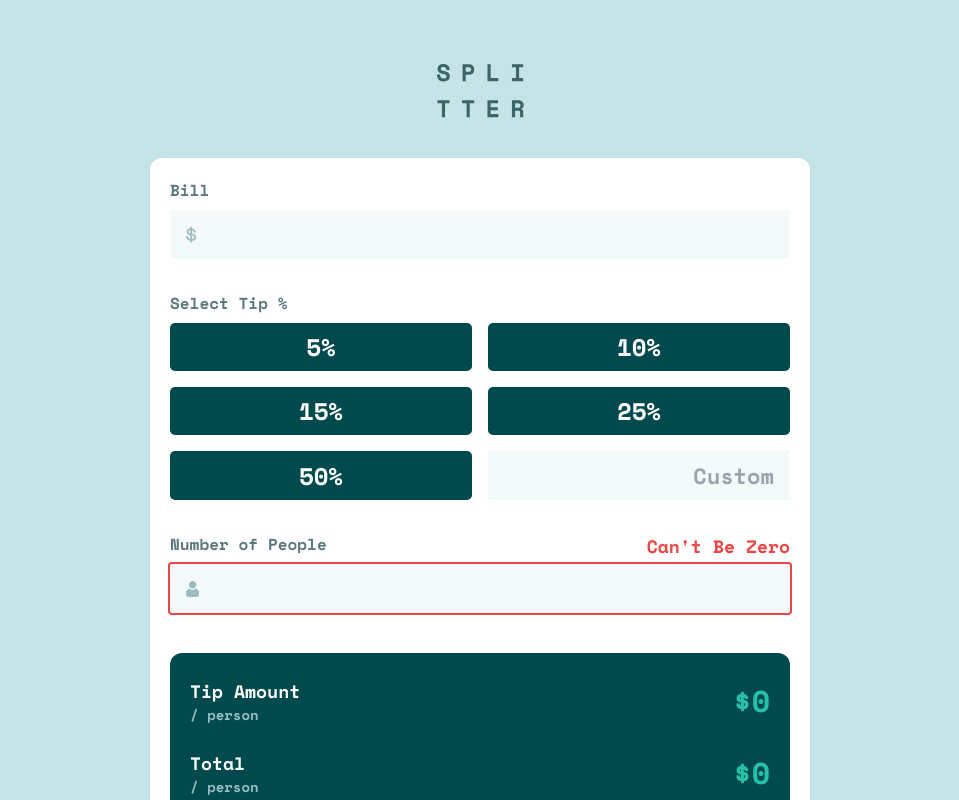
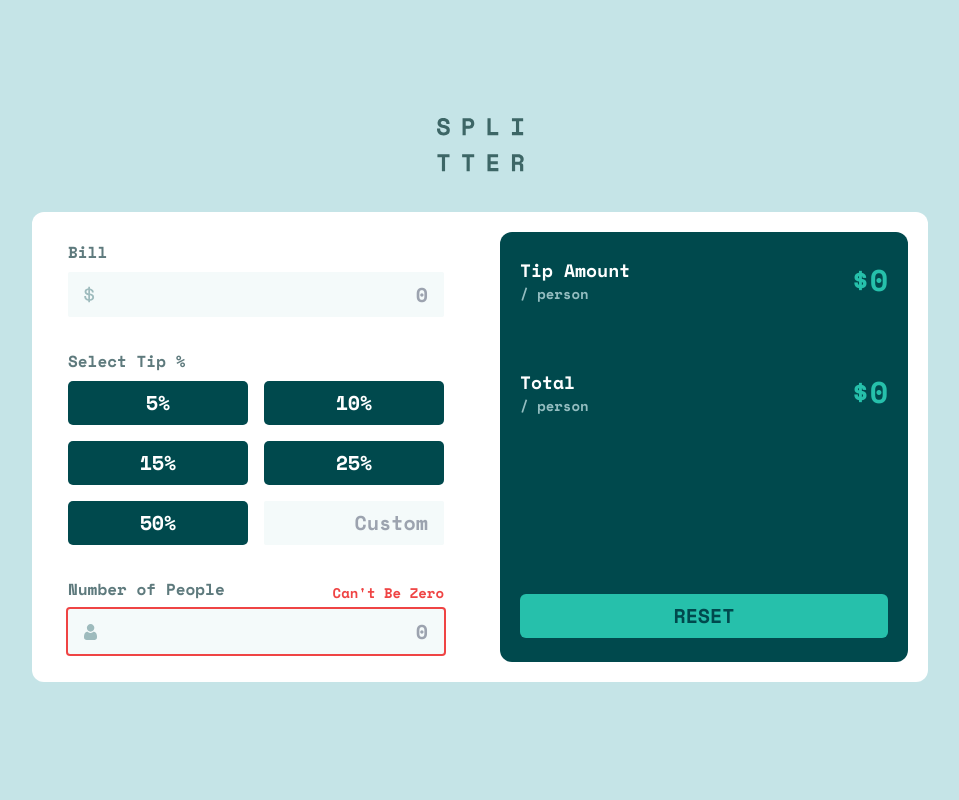
Before and after one commit to TzuChaeDahy/tip-calculator-app, a React (Vite) app: page / in a window 1280 px wide. Shown: the top 800 px of the page, without its empty margins (160-1119 px from the left). Built offline with nearby package versions, Linux system fonts and the light colour scheme.

Commit message:
updating grid layout

```diff
--- a/src/App.jsx
+++ b/src/App.jsx
@@ -3,7 +3,7 @@ import Container from "./components/Container";
 
 const App = () => {
   return (
-    <div className="flex flex-col gap-10 px-3 py-16">
+    <div className="flex flex-col gap-10 px-3 py-10">
       <Title />
       <Container />
     </div>
--- a/src/components/Container.jsx
+++ b/src/components/Container.jsx
@@ -20,9 +20,9 @@ const Container = () => {
     setBill(0);
     setPeople(0);
     setPercentage(0);
-    billInput.current.value = 0;
-    peopleInput.current.value = 0;
-    percentageInput.current.value = 0;
+    billInput.current.value = "";
+    peopleInput.current.value = "";
+    percentageInput.current.value = "";
   };
 
   useEffect(() => {
@@ -39,7 +39,7 @@ const Container = () => {
   }, [bill, people, percentage]);
 
   return (
-    <div className="p-5 bg-project-neutral-100 rounded-xl flex flex-col gap-10">
+    <div className="p-5 bg-project-neutral-100 rounded-xl grid grid-cols-1 md:grid-cols-2 gap-10 max-w-4xl">
       <Form
         handleBill={setBill}
         handlePeople={setPeople}
--- a/src/components/Form.jsx
+++ b/src/components/Form.jsx
@@ -15,7 +15,7 @@ const Form = ({
   redRingState,
 }) => {
   return (
-    <div className="flex flex-col gap-8">
+    <div className="flex flex-col gap-8 px-4 py-2">
       <NumberInput
         id="bill"
         label="Bill"
--- a/src/components/Output.jsx
+++ b/src/components/Output.jsx
@@ -2,9 +2,11 @@ import Amount from "./layout/Amout";
 
 const Output = ({ tipAmount, totalAmount, handleReset }) => {
   return (
-    <div className="flex flex-col gap-6 px-5 py-6 rounded-xl bg-project-cyan-300 ">
-      <Amount title="Tip Amount" value={tipAmount} />
-      <Amount title="Total" value={totalAmount} />
+    <div className="flex flex-col justify-between gap-6 px-5 py-6 rounded-xl bg-project-cyan-300 ">
+      <div className="flex flex-col gap-6 md:gap-16">
+        <Amount title="Tip Amount" value={tipAmount} />
+        <Amount title="Total" value={totalAmount} />
+      </div>
       <button
         className="uppercase bg-project-cyan-200 w-full py-2 rounded-md text-project-cyan-300 transition hover:bg-project-cyan-100"
         onClick={handleReset}
--- a/src/components/TipLayout.jsx
+++ b/src/components/TipLayout.jsx
@@ -31,7 +31,7 @@ const TipLayout = ({ handlePercentage, percentage, percentageInput }) => {
         {createButtons}
         <input
           type="number"
-          className="bg-project-neutral-200 text-right px-4 py-2 outline-none focus-within:ring-2 focus-within:ring-project-cyan-200"
+          className="bg-project-neutral-200 text-right px-4 py-2 rounded-sm outline-none focus-within:ring-2 focus-within:ring-project-cyan-200"
           placeholder="Custom"
           onChange={(e) => handlePercentage(e.target.value / 100)}
           ref={percentageInput}
--- a/src/components/layout/Button.jsx
+++ b/src/components/layout/Button.jsx
@@ -10,7 +10,7 @@ const Button = ({ children, value, handlePercentage, percentage }) => {
 
   return (
     <button
-      className={`py-2 rounded-[5px] font-bold text-2xl ${
+      className={`py-2 rounded-[5px] font-bold text-2xl md:text-xl  ${
         percentage === value
           ? "bg-project-cyan-200 text-project-cyan-300"
           : "bg-project-cyan-300 text-project-neutral-100"
--- a/src/components/layout/NumberInput.jsx
+++ b/src/components/layout/NumberInput.jsx
@@ -13,7 +13,9 @@ const NumberInput = ({
       <div className="flex justify-between">
         <Label id={id}>{label}</Label>
         {redRingState && (
-          <span className="text-red-500 text-lg">Can't Be Zero</span>
+          <span className="text-red-500 text-xs md:text-sm flex items-center">
+            Can't Be Zero
+          </span>
         )}
       </div>
       <div
@@ -30,6 +32,7 @@ const NumberInput = ({
           onChange={(e) => {
             handleValue(e.target.value);
           }}
+          placeholder="0"
           ref={refState}
         />
       </div>
--- a/src/index.css
+++ b/src/index.css
@@ -3,7 +3,7 @@
 @tailwind utilities;
 
 body {
-  @apply w-full min-h-screen text-[22px] flex flex-col justify-center items-center font-space bg-project-cyan-100 font-bold;
+  @apply w-full min-h-screen text-[22px] md:text-xl flex flex-col justify-center items-center font-space bg-project-cyan-100 font-bold;
 }
 
 input::-webkit-outer-spin-button,
```
